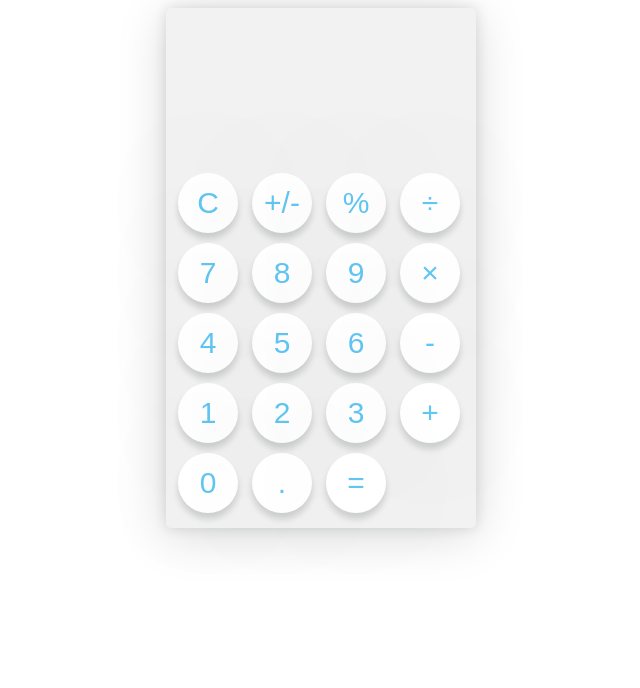
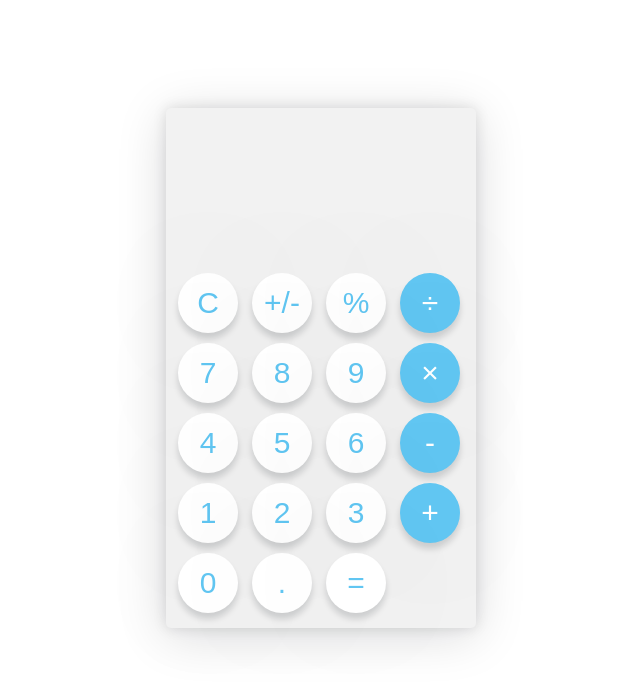
Before and after one commit to roomaank/AngularCalculator, an Angular app: page /history in a window 1280 px wide. Shown: the top 688 px of the page, without its empty margins (319-959 px from the left). Built offline with nearby package versions, Linux system fonts and the light colour scheme.

Commit message:
start create new func

```diff
--- a/src/app/components/calculator/calculator.component.html
+++ b/src/app/components/calculator/calculator.component.html
@@ -1,15 +1,13 @@
 <div class="container">
   <div class="calc-wrapper">
     <div class="calc-header">
-      <div class="calc-header--top">
-        <div class="count-block"></div>
-      </div>
       <div class="calc-header--main">
-        <div class="result-block"></div>
+        <div class="result-block">{{resultLabel}}</div>
       </div>
     </div>
     <div class="calc-main">
-      <button class="button" *ngFor="let button of buttons">{{button.value}}</button>
+      <button class="button" [class.operator-btn]="button.appointment === 'operator'" *ngFor="let button of buttons"
+        (click)="clickOnButton(button)">{{button.value}}</button>
     </div>
   </div>
 </div>
--- a/src/app/components/calculator/calculator.component.scss
+++ b/src/app/components/calculator/calculator.component.scss
@@ -8,14 +8,6 @@
   justify-content: center;
   flex-direction: column-reverse;
   align-items: center;
-}
-
-.count-block {
-  font-size: 25px;
-  padding-top: 20px;
-  color: #61c6f2;
-  margin-right: 10px;
-  font-family: 'Rubik', sans-serif;
 }
 
 .result-block {
@@ -29,7 +21,7 @@
   &-wrapper {
     height: 500px;
     width: 300px;
-    margin-bottom: 50px;
+    margin: 100px auto;
     background-color: #f2f2f2;
     border-radius: 5px;
     padding: 10px 5px;
@@ -41,18 +33,11 @@
     overflow: hidden;
   }
 
-  &-header--top {
-    height: 40%;
+  &-header--main {
+    height: 90%;
     display: flex;
     justify-content: flex-end;
-    align-items: center;
-  }
-
-  &-header--main {
-    height: 60%;
-    display: flex;
-    justify-content: flex-end;
-    align-items: center;
+    align-items: flex-end;
   }
 
   &-main {
@@ -83,13 +68,24 @@
   }
 }
 
-.btn-equal {
-  background-color: #61c6f2;
-  color: white;
-  width: 130px;
-  border-radius: 30px;
+.operator{
+  &-btn {
+    background-color: #61c6f2;
+    color: white;
+  }
 
-  &:active {
-    background-color: #18b1f3;
+  &-btn:focus{
+    background-color: rgb(23, 148, 202);
   }
 }
+
+// .btn-equal {
+//   background-color: #61c6f2;
+//   color: white;
+//   width: 130px;
+//   border-radius: 30px;
+
+//   &:active {
+//     background-color: #18b1f3;
+//   }
+// }
--- a/src/app/components/calculator/calculator.component.ts
+++ b/src/app/components/calculator/calculator.component.ts
@@ -9,6 +9,12 @@ import { BUTTONS } from './calculator.constants';
 export class CalculatorComponent implements OnInit {
 
   buttons = BUTTONS;
+  topLabel = '';
+  resultLabel = '';
+  currentDigit;
+  clipboard;
+  currentValue;
+  operator:null;
 
   constructor(
   ) { }
@@ -17,4 +23,83 @@ export class CalculatorComponent implements OnInit {
   }
 
 
+  clickOnButton(button) {
+    if (button.type === 'number') {
+      this.numberClicked(button);
+    } else if (button.value === '=') {
+      this.resultClicked();
+    } else {
+      this.operationClicked(button);
+    }
+  }
+
+  private numberClicked(button) {
+    const value = button.value;
+    if (!this.operator){
+      this.currentDigit = value;
+      // console.log('Current Digit: ', this.currentDigit);
+    } else {
+      //зробити додавання або іншу операцію буферу з поточним числом
+      this.clipboard = this.currentDigit;
+      console.log('Clipboard: ',this.clipboard);
+      this.currentDigit = value;
+      console.log('Current Digit: ', this.currentDigit);
+
+
+      switch (this.operator){
+        case '+':
+          console.log('switch +');
+          this.clipboard = this.clipboard + this.currentDigit;
+          console.log('Clipboard: ', this.clipboard);
+          this.resultLabel = this.clipboard;
+          break;
+        case '-':
+          console.log('switch -');
+          break;
+        case '÷':
+          console.log('switch ÷');
+            break;
+        case '×':
+          console.log('switch ×');
+          break;
+        default:
+          console.log('default switch');
+      }
+    }
+    this.resultLabel = value
+
+  }
+
+  private operationClicked(button) {
+    this.operator = button.value
+    if (this.resultLabel === '') {
+      return;
+    }
+
+    // switch (this.operator){
+    //   case '+':
+    //     console.log('switch +');
+    //     break;
+    //   case '-':
+    //     console.log('switch -');
+    //     break;
+    //   case '÷':
+    //     console.log('switch ÷');
+    //       break;
+    //   case '×':
+    //     console.log('switch ×');
+    //     break;
+    //   default:
+    //     console.log('default switch');
+    // }
+
+  }
+
+  private resultClicked() {
+    console.log('result');
+    //TODO
+  }
+
+
+
 }
--- a/src/app/components/calculator/calculator.constants.ts
+++ b/src/app/components/calculator/calculator.constants.ts
@@ -13,7 +13,8 @@ export const BUTTONS = [
     },
     {
         type: 'string',
-        value: '÷'
+        value: '÷',
+        appointment: 'operator'
     },
     {
         type: 'number',
@@ -29,7 +30,8 @@ export const BUTTONS = [
     },
     {
         type: 'string',
-        value: '×'
+        value: '×',
+        appointment: 'operator'
     },
     {
         type: 'number',
@@ -45,7 +47,8 @@ export const BUTTONS = [
     },
     {
         type: 'string',
-        value: '-'
+        value: '-',
+        appointment: 'operator'
     },
     {
         type: 'number',
@@ -61,7 +64,8 @@ export const BUTTONS = [
     },
     {
         type: 'string',
-        value: '+'
+        value: '+',
+        appointment: 'operator'
     },
     {
         type: 'number',
```
